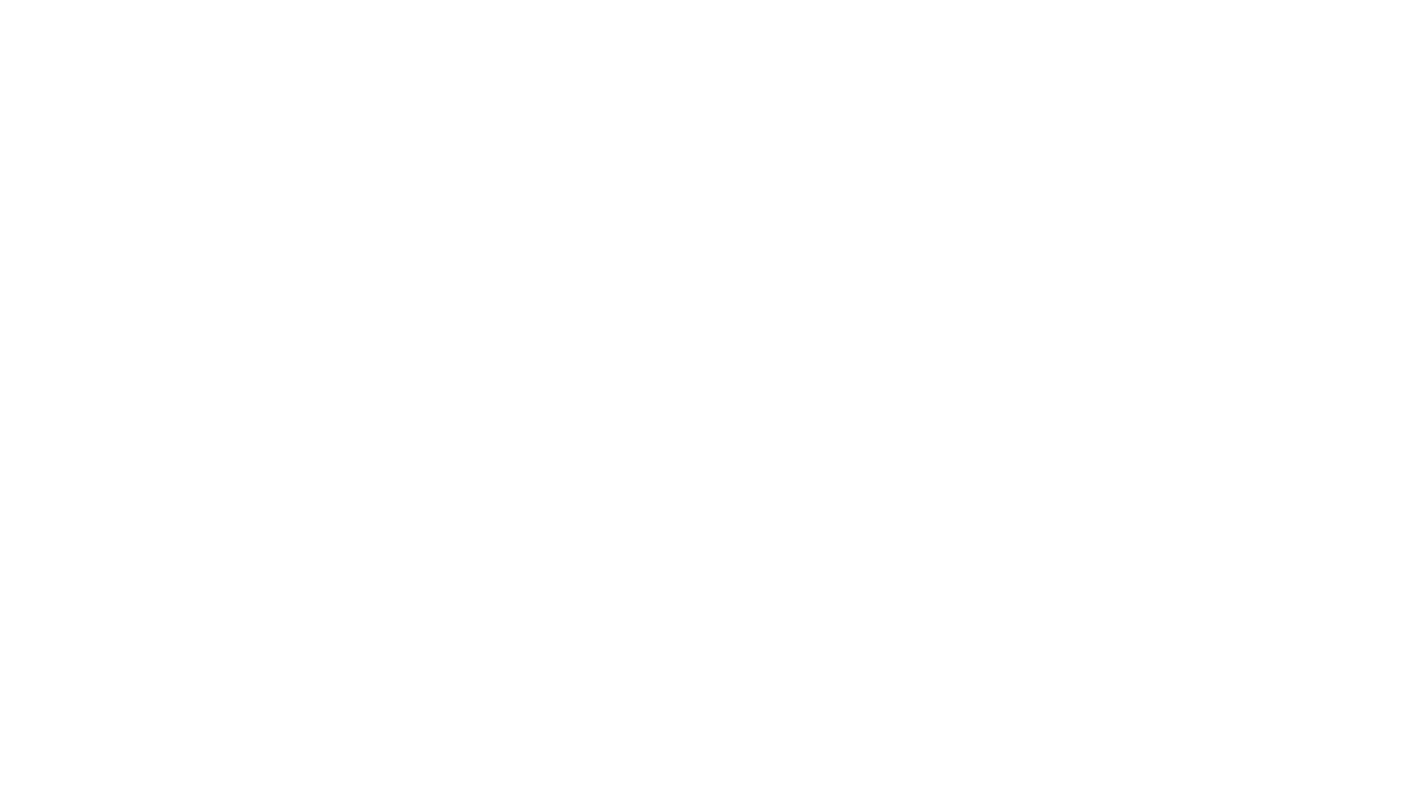
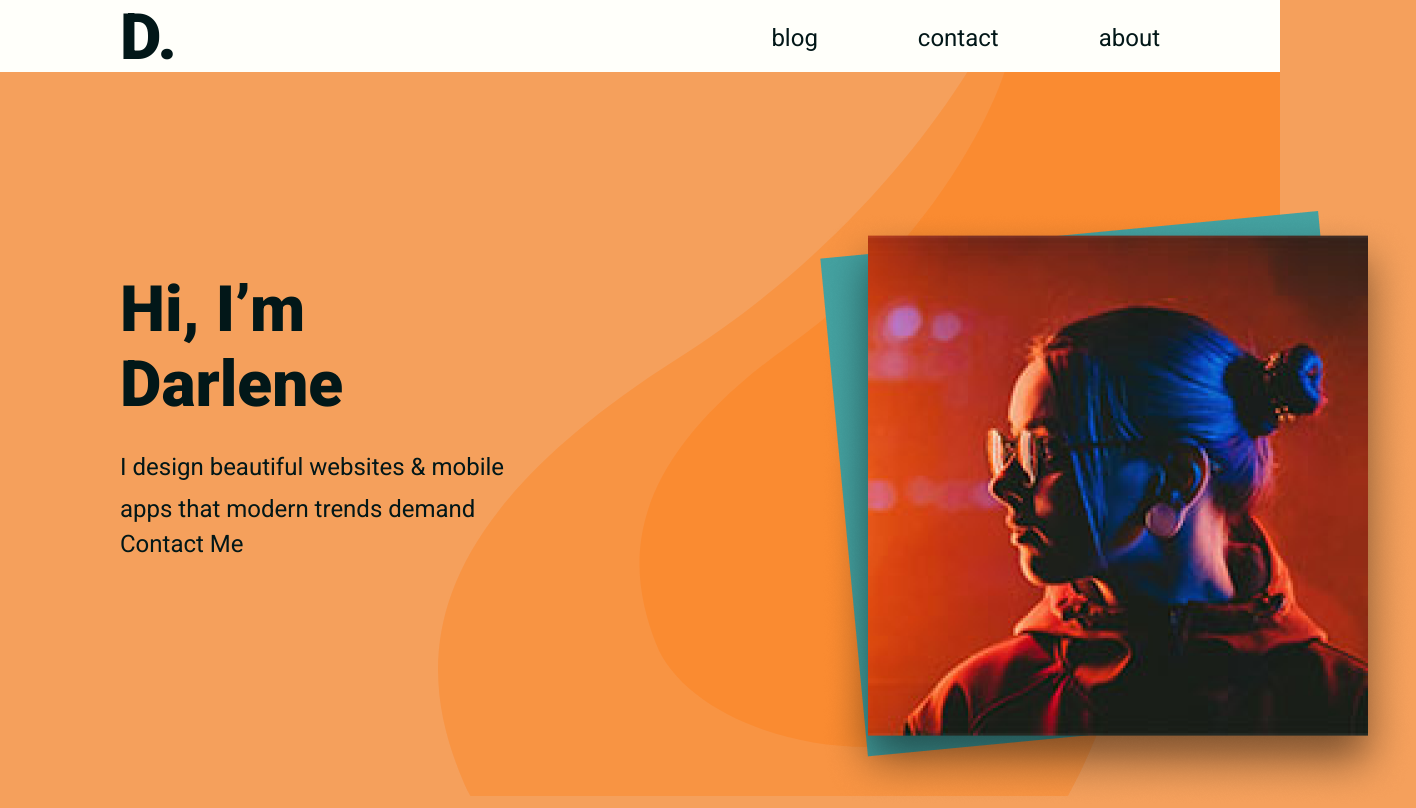
Before and after one commit to yoshibousama/RD-tutorial-1-Home-Page, a plain HTML site: page index.html in a window 1280 px wide. Shown: the whole page, 1416 px wide, since content can reach past the window. Drawn offline with Linux system fonts and the light colour scheme.

Commit message:
sampler-1

```diff
--- a/css/style.css
+++ b/css/style.css
@@ -0,0 +1,95 @@
+@import url("https://fonts.googleapis.com/css2?family=Roboto:wght@400;900&display=swap");
+
+/* **********************************************VARIABLE */
+:root {
+  --primary: #fffffa;
+  --secondary: #f5a05c;
+  --neutral-400: #01847f;
+  --neutral-500: #07393c;
+  --neutral-600: #021718;
+  --fs-400: 24px;
+  --fs-900: 64px;
+  --fw-400: 400;
+  --fw-900: 900;
+}
+/* **********************************************RESET */
+* {
+  box-sizing: border-box;
+  margin: 0;
+  padding: 0;
+}
+a {
+  text-decoration: none;
+  color: var(--neutral-600);
+}
+ul {
+  list-style: none;
+}
+/* **********************************************DESKTOP */
+body {
+  font-family: "Roboto", sans-serif;
+  font-size: var(--fs-400);
+  font-weight: var(--fw-400);
+  color: var(--neutral-600);
+  min-height: 100vh;
+  background-color: var(--secondary);
+}
+.container {
+  max-width: 1440px;
+  margin: 0 auto;
+}
+header {
+  background-color: var(--primary);
+  height: 72px;
+  padding-inline: 120px;
+}
+.nav__bar {
+  display: flex;
+  justify-content: space-between;
+  align-items: center;
+}
+.header__logo {
+  font-size: var(--fs-900);
+  font-weight: var(--fw-900);
+}
+.nav__list {
+  display: flex;
+}
+.nav__link {
+  padding-left: 100px;
+}
+.bg__img {
+  background: url(/images/bg-shape.svg);
+  background-repeat: no-repeat;
+  background-position: right;
+  background-size: contain;
+  height: calc(100vh - 76px);
+}
+.grid__container {
+  display: grid;
+  grid-template-columns: repeat(2, 1fr);
+  gap: 270px;
+}
+.grid__left {
+  margin: 200px 0 0 120px;
+}
+.grid__left h2 {
+  font-size: var(--fs-900);
+  font-weight: var(--fw-900);
+  margin-bottom: 24px;
+}
+.grid__left p {
+  line-height: 42px;
+}
+.grid__right {
+  margin-top: 115px;
+  position: relative;
+}
+.photo__1,
+.photo__2 {
+  position: absolute;
+  left: 45px;
+  top: 24px;
+}
+
+/* **********************************************RESPONSIVE */
--- a/index.html
+++ b/index.html
@@ -7,5 +7,38 @@
     <link rel="stylesheet" href="css/style.css" />
     <title>Home Page</title>
   </head>
-  <body></body>
+  <body>
+    <header>
+      <nav class="nav__bar container">
+        <h1 class="header__logo">D.</h1>
+        <ul class="nav__list">
+          <li><a href="#" class="nav__link">blog</a></li>
+          <li><a href="#" class="nav__link">contact</a></li>
+          <li><a href="#" class="nav__link">about</a></li>
+        </ul>
+      </nav>
+    </header>
+    <main>
+      <div class="bg__img">
+        <div class="grid__container container">
+          <section class="grid__left">
+            <h2>Hi, I’m Darlene</h2>
+            <p>
+              I design beautiful websites & mobile apps that modern trends
+              demand
+            </p>
+            <a href="#">Contact Me</a>
+          </section>
+          <section class="grid__right">
+            <img
+              src="/images/Photo BG.png"
+              alt="background green"
+              class="photo__2"
+            />
+            <img src="/images/Photo.png" alt="photo woman" class="photo__1" />
+          </section>
+        </div>
+      </div>
+    </main>
+  </body>
 </html>
```
Also changed, not shown: images/Photo BG.png (added), images/Photo.png (added), images/bg-shape.svg (added).
